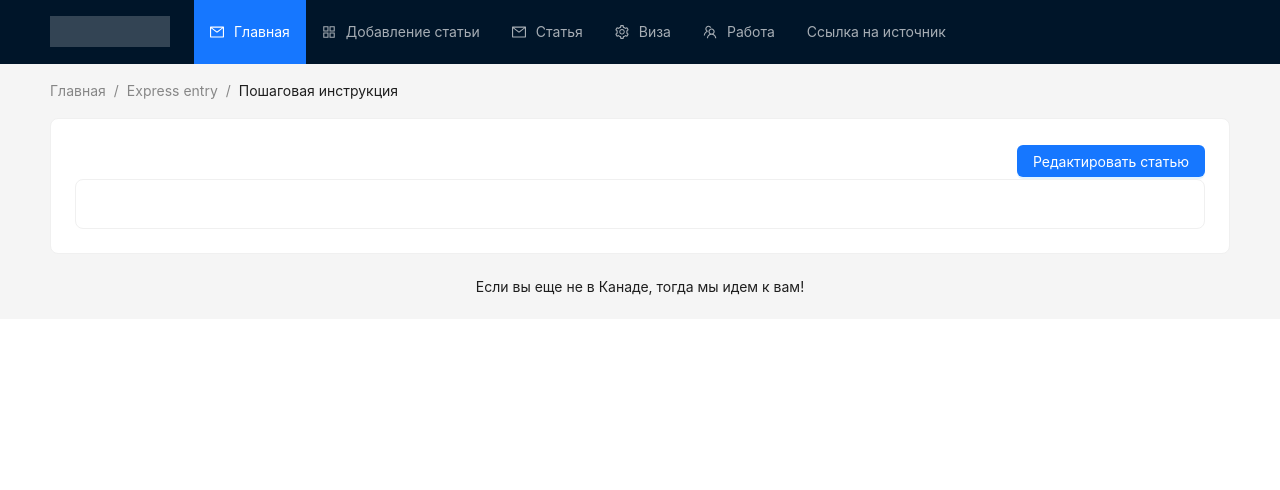
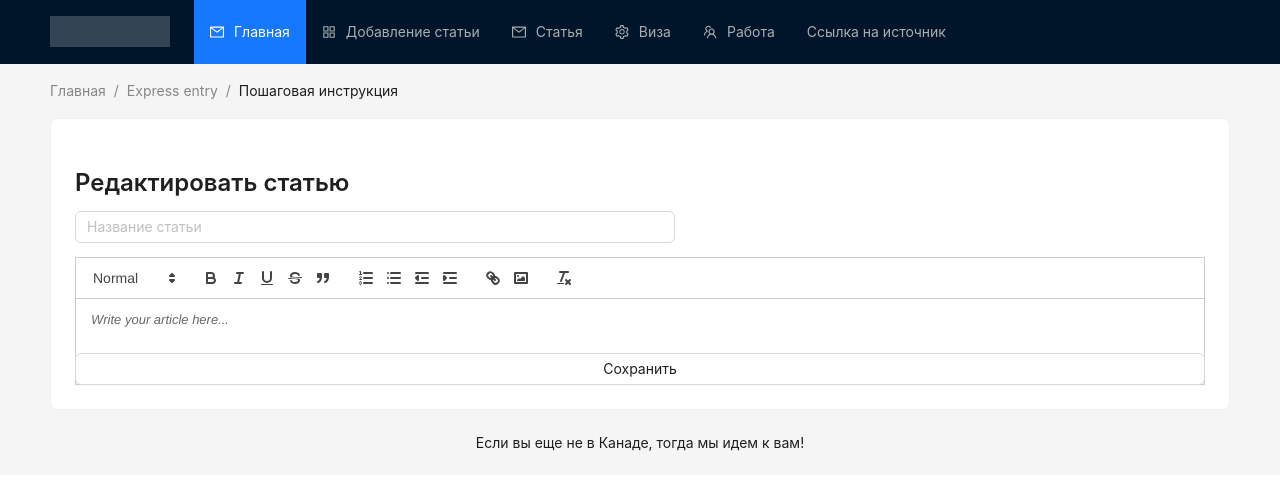
Before and after one commit to MrBlackTongue/go-canada-front, a React (Create React App) app: page /article/1 in a window 1280 px wide. Shown: the top 490 px of the page. Built offline with nearby package versions, Linux system fonts and the light colour scheme; no server answers.

Commit message:
Добавил изменение статьи

```diff
--- a/src/components/AppRoutes/AppRoutes.tsx
+++ b/src/components/AppRoutes/AppRoutes.tsx
@@ -1,17 +1,16 @@
 import React from 'react';
 import {Route, Routes} from 'react-router-dom';
 import PageHome from '../../pages/PageHome/PageHome';
-import ArticleEditor from "../../pages/AddPageArticle/AddPageArticle";
+import {PageAddArticle, PageEditArticle} from "../../pages";
 import PageAllArticles from "../../pages/PageAllArticles/PageAllArticles";
-import PageArticle from "../../pages/PageArticle/PageArticle";
 
 const AppRoutes: React.FC = () => {
   return (
     <Routes>
       <Route path="/" element={<PageHome/>}/>
       <Route path="/all-article" element={<PageAllArticles/>}/>
-      <Route path="/add-article" element={<ArticleEditor/>}/>
-      <Route path="/article/:id" element={<PageArticle/>}/>
+      <Route path="/add-article" element={<PageAddArticle/>}/>
+      <Route path="/article/:id" element={<PageEditArticle/>}/>
     </Routes>
   );
 };
--- a/src/pages/AddPageArticle/index.ts
+++ /dev/null
@@ -1 +0,0 @@
-export * from './AddPageArticle';
--- a/src/pages/AddPageArticle/AddPageArticle.tsx
+++ b/src/pages/PageAddArticle/PageAddArticle.tsx
@@ -7,7 +7,7 @@ import {ArticleType} from "../../types";
 
 const {Title} = Typography;
 
-const ArticleEditor: React.FC = () => {
+export const PageAddArticle: React.FC = () => {
   const [article, setArticle] = useState<ArticleType>({
     title: '',
     content: '',
@@ -26,23 +26,6 @@ const ArticleEditor: React.FC = () => {
     console.log('Article saved:', article);
     return article;
   };
-
-//   const updateArticle = (values: { [key: string]: any }): ArticleType => {
-//     const article: ArticleType = {
-//       id:
-//       amount: values.amount,
-//       cost: values.cost,
-//       date: values['date'].format('YYYY-MM-DD'),
-//       product: {
-//         id: values.product,
-//       },
-//       paid: values.paid,
-//     };
-//     setIsDrawerOpen(false);
-//     putChangePurchase(purchase);
-//     setUpdateTable(!updateTable);
-//     return purchase;
-//   };
 
   return (
     <Card>
@@ -78,10 +61,8 @@ const ArticleEditor: React.FC = () => {
             'link', 'image',
           ]}
         />
-        <Button onClick={addArticle} style={{marginTop: 10}}>Save</Button>
+        <Button onClick={addArticle} style={{marginTop: 10}}>Сохранить</Button>
       </div>
     </Card>
   );
 };
-
-export default ArticleEditor;
--- /dev/null
+++ b/src/pages/PageAddArticle/index.ts
@@ -0,0 +1 @@
+export * from './PageAddArticle';
--- /dev/null
+++ b/src/pages/PageEditArticle/PageEditArticle.tsx
@@ -0,0 +1,75 @@
+import React, {useEffect, useState} from 'react';
+import {useParams} from 'react-router-dom';
+import {Card, Typography, Input, Button} from 'antd';
+import {getArticleById, putUpdateArticle} from '../../services';
+import {ArticleType} from '../../types';
+import ReactQuill from "react-quill";
+
+const {Title} = Typography;
+
+export const PageEditArticle: React.FC = () => {
+  const [article, setArticle] = useState<ArticleType>();
+
+  const {id} = useParams<{ id: string }>();
+
+  const handleTitleChange = (e: React.ChangeEvent<HTMLInputElement>) => {
+    setArticle({...article, title: e.target.value});
+  };
+
+  const handleChange = (value: string) => {
+    setArticle({...article, content: value});
+  };
+
+  const changeArticle = async () => {
+    if (article) {
+      await putUpdateArticle(article);
+      console.log('Article saved:', article);
+      return article;
+    }
+  };
+
+  useEffect(() => {
+    if (id) {
+      getArticleById(id).then((article) => {
+        setArticle(article);
+      });
+    }
+  }, [id]);
+
+  return (
+    <Card>
+      <div style={{display: 'grid'}}>
+        <div className="centerTitle">
+          <Title level={3}>Редактировать статью</Title>
+        </div>
+        <Input
+          style={{width: 600, marginBottom: '1em'}}
+          placeholder="Название статьи"
+          value={article?.title}
+          onChange={handleTitleChange}
+        />
+        <ReactQuill
+          value={article?.content}
+          onChange={handleChange}
+          placeholder="Write your article here..."
+          modules={{
+            toolbar: [
+              [{'header': [1, 2, false]}],
+              ['bold', 'italic', 'underline', 'strike', 'blockquote'],
+              [{'list': 'ordered'}, {'list': 'bullet'}, {'indent': '-1'}, {'indent': '+1'}],
+              ['link', 'image'],
+              ['clean']
+            ],
+          }}
+          formats={[
+            'header',
+            'bold', 'italic', 'underline', 'strike', 'blockquote',
+            'list', 'bullet', 'indent',
+            'link', 'image',
+          ]}
+        />
+        <Button onClick={changeArticle} style={{marginTop: 10}}>Сохранить</Button>
+      </div>
+    </Card>
+  );
+};
--- /dev/null
+++ b/src/pages/PageEditArticle/index.ts
@@ -0,0 +1 @@
+export * from './PageEditArticle';
--- a/src/pages/index.ts
+++ b/src/pages/index.ts
@@ -1,4 +1,5 @@
-export * from './AddPageArticle';
+export * from './PageAddArticle';
 export * from './PageHome';
 export * from './PageAllArticles';
 export * from './PageArticle';
+export * from './PageEditArticle'
--- a/src/services/ArticleService.ts
+++ b/src/services/ArticleService.ts
@@ -40,8 +40,8 @@ export async function getAllArticles(): Promise<ArticleType[]> {
   }
 }
 
-// Редактирование статьи
-export async function putChangeArticles(data: ArticleType) {
+// Редактировать статью
+export async function putUpdateArticle(data: ArticleType) {
   try {
     const config = {
       method: 'PUT',
```
